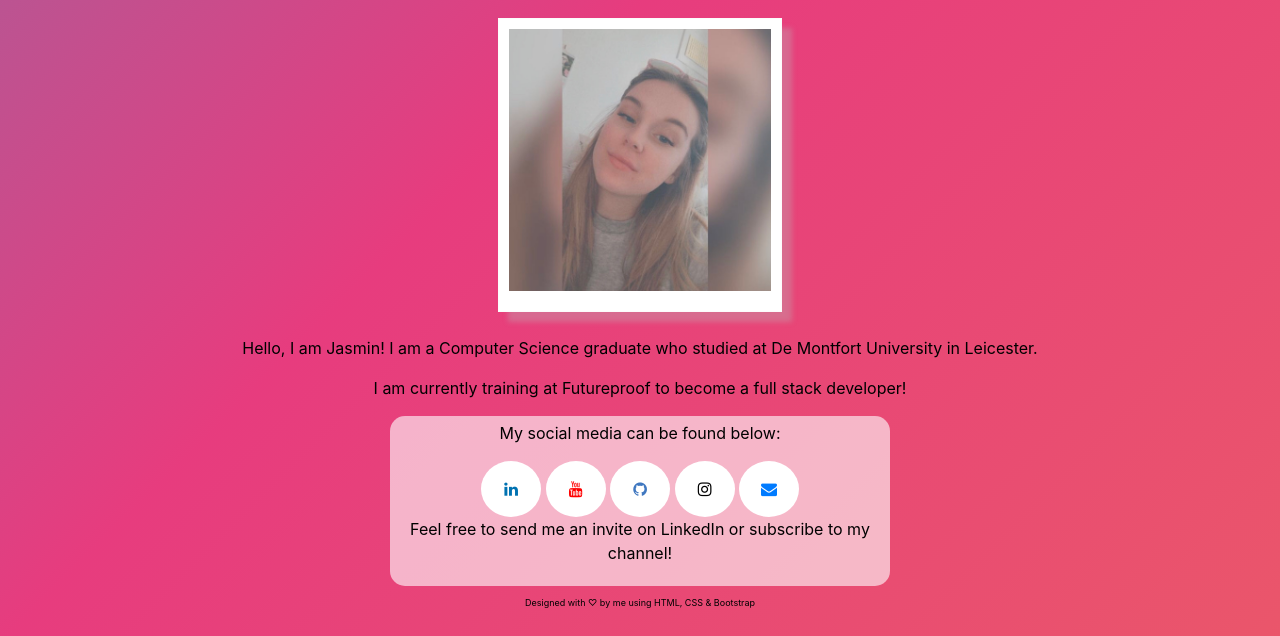
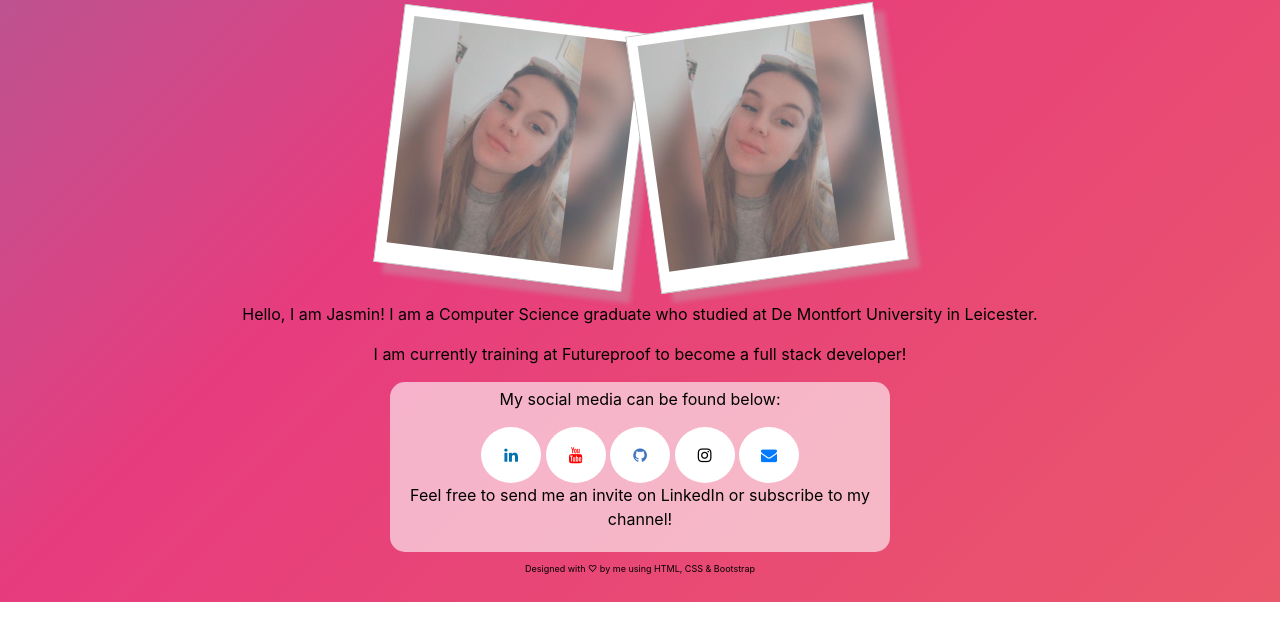
Before and after one commit to jasminappleby/Jasmins-Portfolio, a plain HTML site: page index.html in a window 1280 px wide. Shown: the part 251-887 px from the top of the page. After the commit the page ends 853 px from the top, so only its background shows below. Drawn offline with nearby package versions, Linux system fonts and the light colour scheme.

Commit message:
added another polaroid with same img, going to add a different image tomorrow and make the bottom border thicker to imitate polaroid styling

```diff
--- a/index.html
+++ b/index.html
@@ -31,7 +31,8 @@
     </header>
     <main>
       <h1 class="p-3">Trainee Full Stack Engineer at Futureproof</h1>
-      <img src="/imgs/jasminimg.jpg" alt="image of Jasmin" img class="polaroid" width="284">
+      <img src="/imgs/jasminimg.jpg" alt="image of Jasmin" img class="polaroid tilt-right" width="250">
+      <img src="/imgs/jasminimg.jpg" alt="image of Jasmin" img class="polaroid tilt-left" width="250">
       <br></br>
       <section>
         <p>Hello, I am Jasmin! I am a Computer Science graduate who studied at De Montfort University in Leicester.</p>
--- a/styles.css
+++ b/styles.css
@@ -10,17 +10,23 @@
   box-sizing: border-box;
 }
 
-.selfie {
-    width: 150px;
-    border: 5px dotted #ffffff;
-    border-radius: 50%;
+.polaroid {
+  padding: 10px 10px 20px 10px;
+  border: 1px solid #BFBFBF;
+  background-color: white;
+  box-shadow: 10px 10px 5px #bababa57
 }
 
-.polaroid {
-  padding: 10px 10px 20px 10px;
-  border: 1px solid #efefef36;
-  background-color: white;
-  box-shadow: 10px 10px 5px #bababa57
+.tilt-right {
+  -ms-transform: rotate(7deg); /* IE 9 */
+  -webkit-transform: rotate(7deg); /* Safari */
+  transform: rotate(7deg);
+}
+
+.tilt-left {
+  -ms-transform: rotate(-8deg); /* IE 9 */
+  -webkit-transform: rotate(-8deg); /* Safari */
+  transform: rotate(-8deg);
 }
 
 h1 {
```
